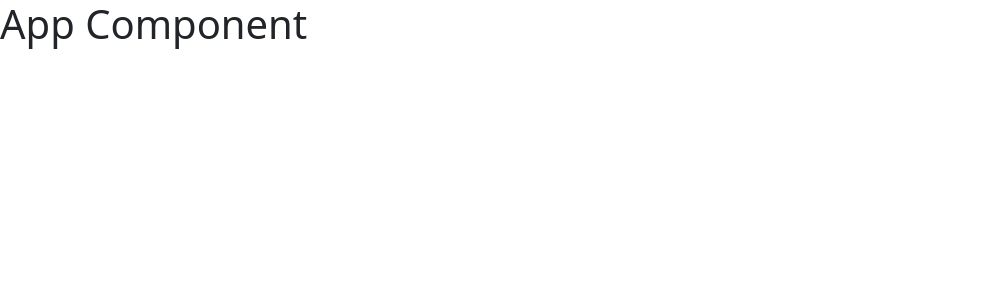
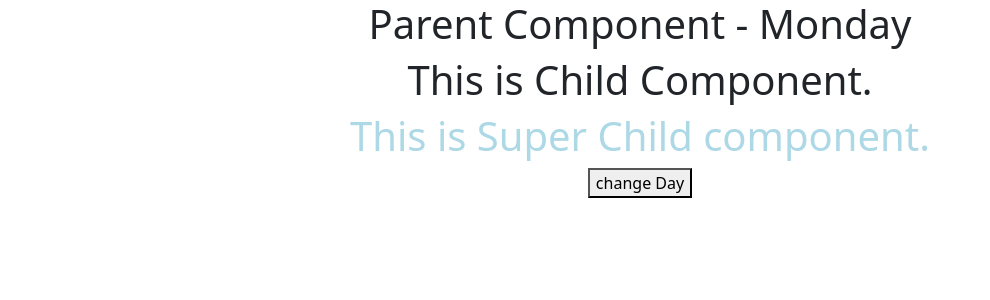
Before and after one commit to Nikhil1254/Learn-React, a React (Create React App) app: page / in a window 1280 px wide. Shown: the top 300 px of the page, without its empty margins (0-990 px from the left). Built offline with nearby package versions, Linux system fonts and the light colour scheme.

Commit message:
implemented contextAPI example

```diff
--- a/src/App.js
+++ b/src/App.js
@@ -1,8 +1,18 @@
+import { useState } from "react";
+import GlobalInfo from "./globalContext";
+import Child from "./Child";
+
 function App() {
-
+    const [color, setColor] = useState('lightblue');
+    const [day, setDay] = useState('Monday')
 
     return <>
-        <h1>App Component</h1>
+        <GlobalInfo.Provider value={{ color: color,setDay : setDay }}>
+            <div className="container text-center">
+                <h1>Parent Component - {day}</h1>
+                <Child />
+            </div>
+        </GlobalInfo.Provider>
     </>
 }
 
--- /dev/null
+++ b/src/Child.js
@@ -0,0 +1,13 @@
+import SuperChild from "./SuperChild";
+
+function Child() {
+
+
+    return <>
+        <h1>This is Child Component.</h1>
+        <SuperChild />
+    </>
+}
+
+
+export default Child;
--- /dev/null
+++ b/src/SuperChild.js
@@ -0,0 +1,14 @@
+import { useContext } from "react";
+import GlobalInfo from "./globalContext";
+
+function SuperChild() {
+
+    const { color, setDay } = useContext(GlobalInfo);
+
+    return <>
+        <h1 style={{ color: color }}>This is Super Child component.</h1>
+        <button onClick={() => setDay("Sunday")}>change Day</button>
+    </>
+}
+
+export default SuperChild;
--- /dev/null
+++ b/src/globalContext.js
@@ -0,0 +1,5 @@
+import { createContext } from "react";
+
+const GlobalInfo = createContext({ color: "red" });
+
+export default GlobalInfo;
```
